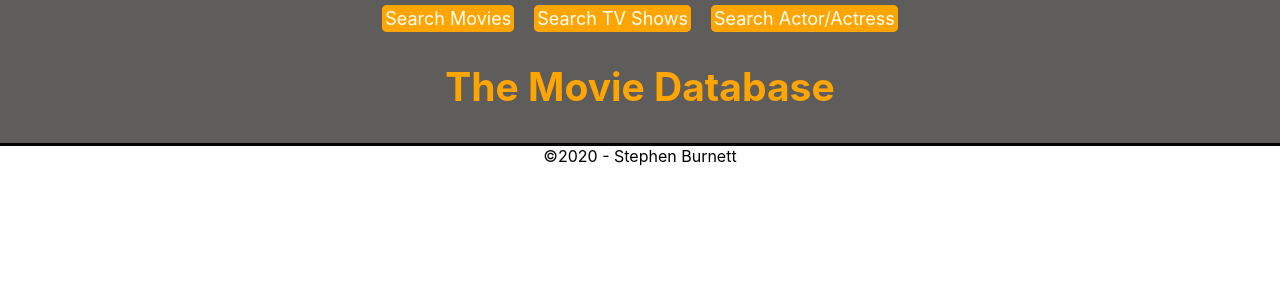
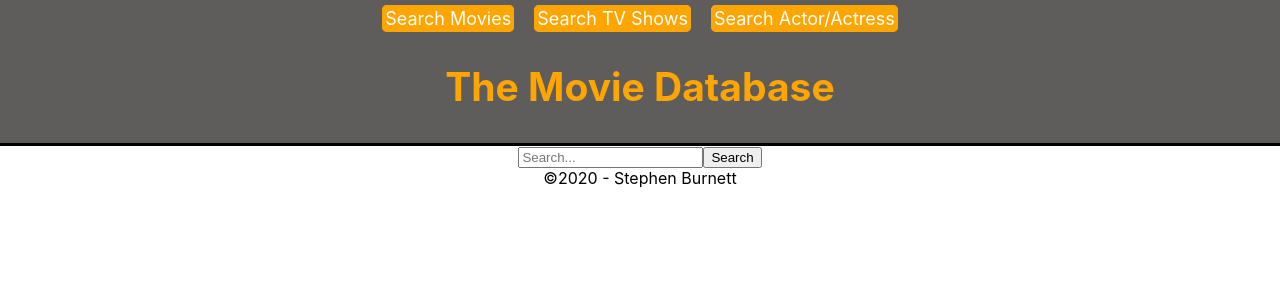
Before and after one commit to stephenburnett714/MovieDataBase, a React (Create React App) app in the folder moviedatabase/: page / in a window 1280 px wide. Shown: the top 300 px of the page. Built offline with nearby package versions, Linux system fonts and the light colour scheme.

Commit message:
added search to header

```diff
--- a/moviedatabase/package.json
+++ b/moviedatabase/package.json
@@ -6,8 +6,10 @@
     "@testing-library/jest-dom": "^4.2.4",
     "@testing-library/react": "^9.4.0",
     "@testing-library/user-event": "^7.2.1",
+    "bootstrap": "^4.4.1",
     "moment": "^2.24.0",
     "react": "^16.12.0",
+    "react-bootstrap": "^1.0.0",
     "react-dom": "^16.12.0",
     "react-scripts": "3.3.0",
     "semantic-ui-react": "^0.88.2"
--- a/moviedatabase/src/components/Header.jsx
+++ b/moviedatabase/src/components/Header.jsx
@@ -1,5 +1,6 @@
 import React from 'react'
 import { NavLink } from 'react-router-dom'
+import Search from './maincomponents/Seach'
 
 
 export default function Header(props) {
@@ -33,6 +34,7 @@ export default function Header(props) {
       <h1 className="title">The Movie Database</h1>
       </nav>
       </header>
+      <Search />
 
 
         </div>
```
Also changed, not shown: 1 other file (tests, documents, lock files or other folders).
